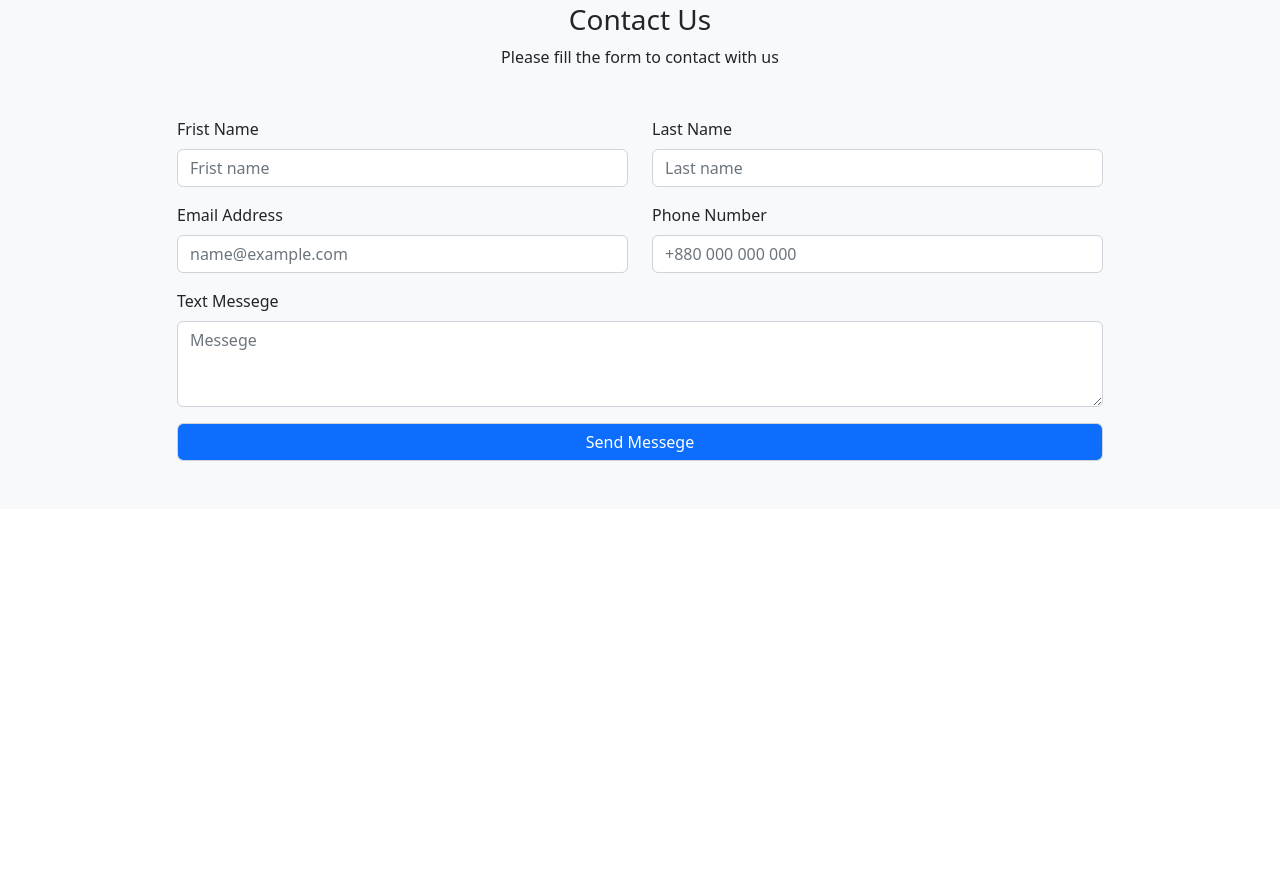
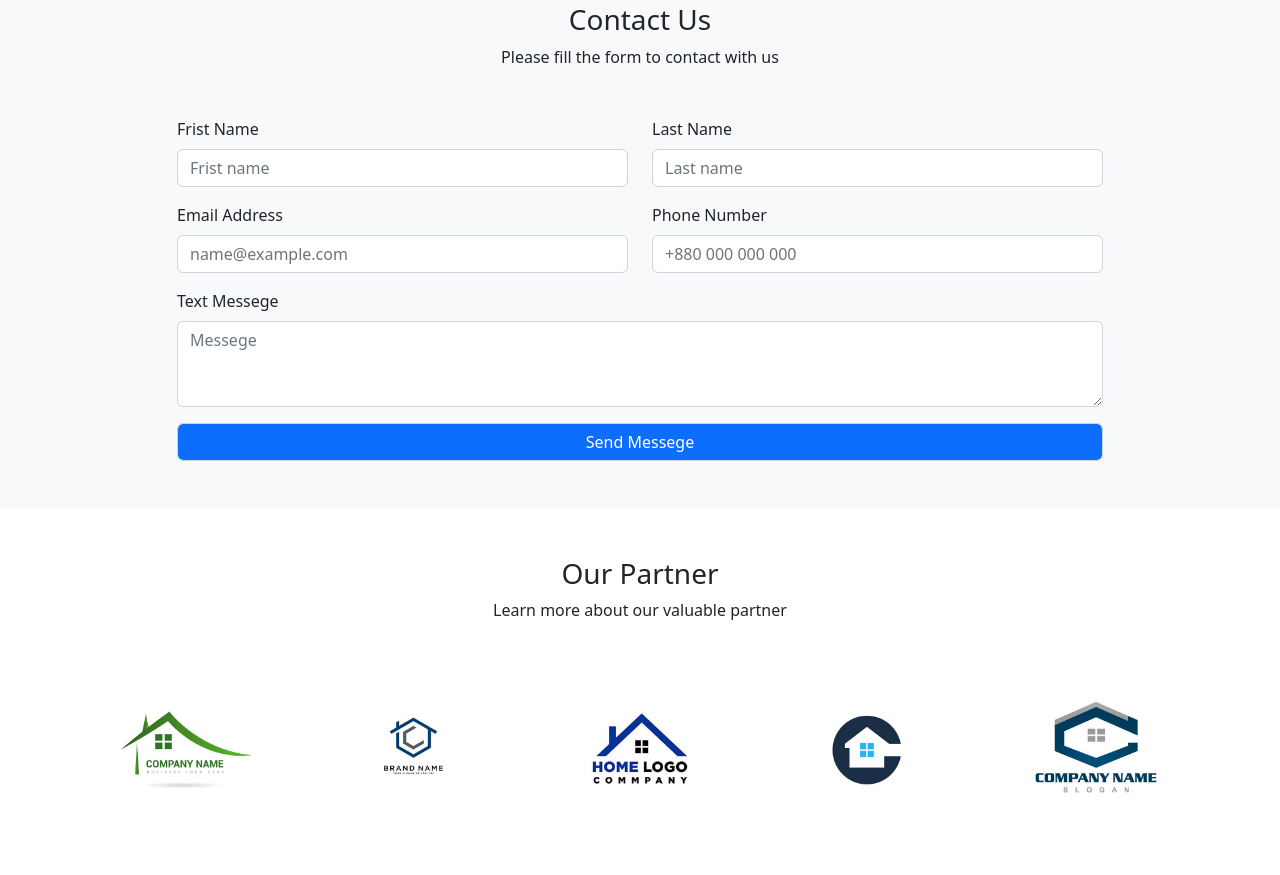
Before and after one commit to shohanur-islam/bd-builders-2, a plain HTML site: page index.html in a window 1280 px wide. Shown: the part 2276-3151 px from the top of the page. Before the commit the page ends 2785 px from the top, so only its background shows below. Drawn offline with nearby package versions, Linux system fonts and the light colour scheme.

Commit message:
Patner area completed

```diff
--- a/index.html
+++ b/index.html
@@ -44,8 +44,8 @@
       </div>
     </header>
 
-     <!-- Main Area -->
-     <main class="main-area">
+    <!-- Main Area -->
+    <main class="main-area">
       <div class="slider-area">
         <div
           id="carouselExampleCaptions"
@@ -474,6 +474,48 @@
           </div>
         </div>
       </div>
+
+      <!-- Partner Area -->
+      <div class="partner-area py-5">
+        <div class="container">
+          <div class="row">
+            <div class="col-lg-6 offset-lg-3">
+              <div class="patner-heading text-center mb-5">
+                <h3>Our Partner</h3>
+                <p>Learn more about our valuable partner</p>
+              </div>
+            </div>
+          </div>
+          <div class="row row-cols-lg-5 row-cols-2 justify-content-center">
+            <div class="col">
+              <div class="partner-image p-4">
+                <img src="img/p-one.jpg" alt="" class="w-100" />
+              </div>
+            </div>
+            <div class="col">
+              <div class="partner-image p-4">
+                <img src="img/p-two.jpg" alt="" class="w-100" />
+              </div>
+            </div>
+            <div class="col">
+              <div class="partner-image p-4">
+                <img src="img/p-three.jpg" alt="" class="w-100" />
+              </div>
+            </div>
+            <div class="col">
+              <div class="partner-image p-4">
+                <img src="img/p-four.jpg" alt="" class="w-100" />
+              </div>
+            </div>
+            <div class="col">
+              <div class="partner-image p-4">
+                <img src="img/p-five.jpg" alt="" class="w-100" />
+              </div>
+            </div>
+          </div>
+        </div>
+      </div>
+    </main>
     <script
       src="https://cdn.jsdelivr.net/npm/bootstrap@5.2.3/dist/js/bootstrap.bundle.min.js"
       integrity="sha384-kenU1KFdBIe4zVF0s0G1M5b4hcpxyD9F7jL+jjXkk+Q2h455rYXK/7HAuoJl+0I4"
```
